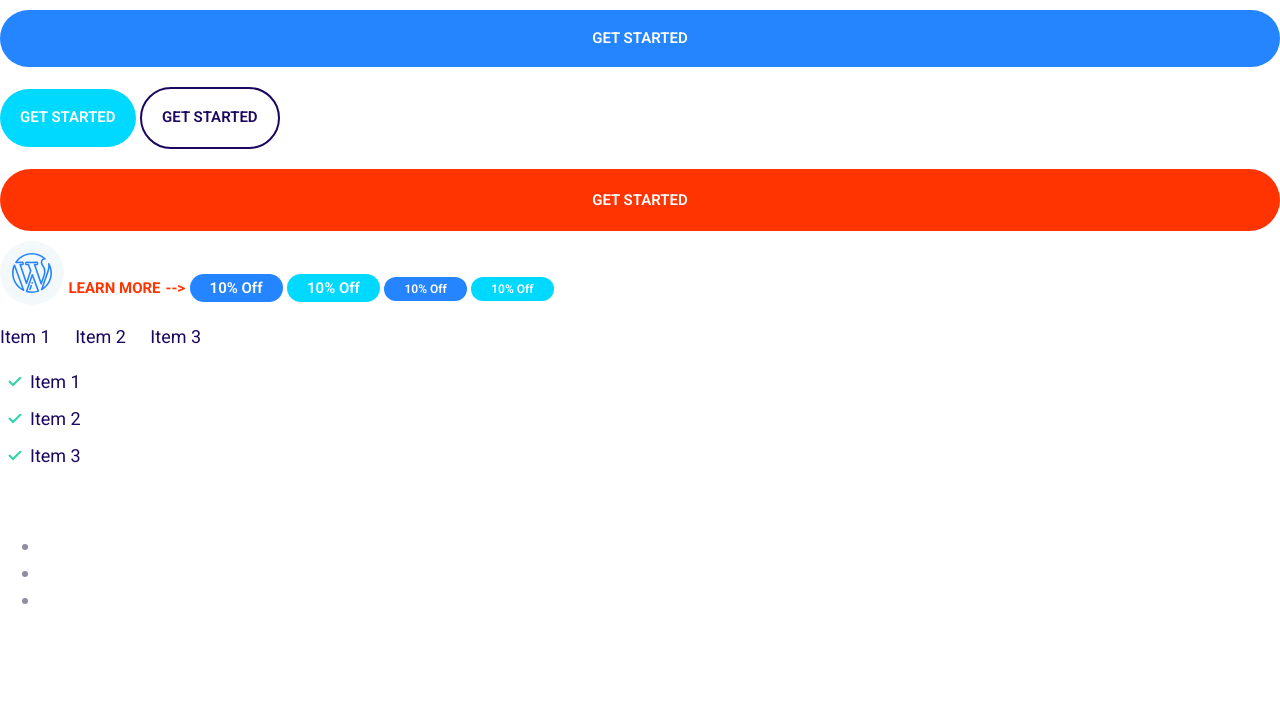
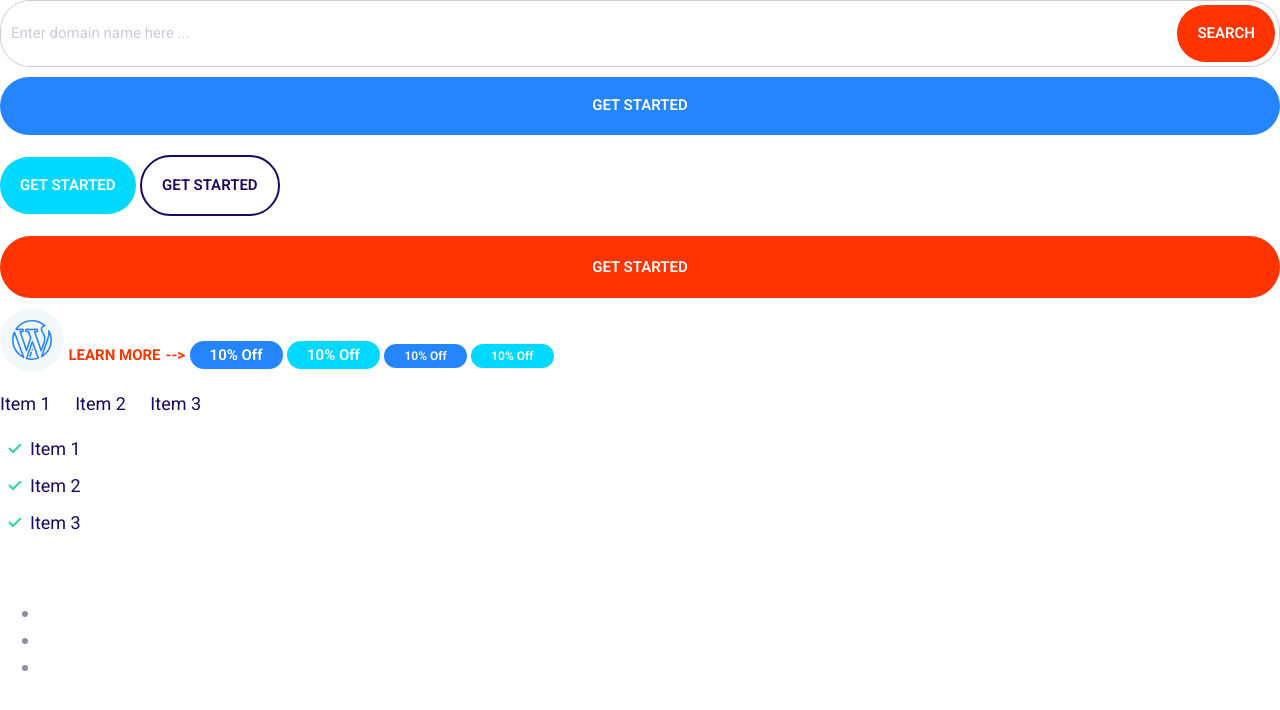
Before and after one commit to pedrobc49/website-project, a plain HTML site: page index.html in a window 1280 px wide. Drawn offline with Linux system fonts and the light colour scheme.

Commit message:
Define input fields

```diff
--- a/css/main.css
+++ b/css/main.css
@@ -7,6 +7,9 @@
 
   --color-headings: #1b0760;
   --color-body: #918ca4;
+
+  --color-border: #ccc;
+  --border-radius: 30px;
 }
 
 /* By default browsers sets elements to border box */
@@ -254,3 +257,42 @@ a {
     font-size: 1.5rem;
   }
 }
+
+/* Inputs */
+
+.input {
+  border-radius: var(--border-radius);
+  border: 1px solid var(--color-border);
+  color: var(--color-headings);
+  font-size: 2rem;
+  outline: 0;
+  padding: 1.5rem 3.5rem;
+}
+
+::placeholder {
+/* A pseudo rule for style the placeholder */
+color: #cdcbd7;
+}
+
+.input-group {
+  border: 1px solid var(--color-border);
+  border-radius: var(--border-radius);
+  display: flex;
+}
+
+.input-group .input {
+  border: 0;
+  flex-grow: 1;
+  padding: 1.5rem 1rem;
+}
+
+.input-group .btn {
+  margin: 4px;
+}
+
+
+@media screen and (min-width: 1024px){
+  .input {
+    font-size: 1.5rem;
+  }
+}
--- a/index.html
+++ b/index.html
@@ -16,6 +16,15 @@
   </head>
 
   <body>
+    <div class="input-group">
+      <input
+        type="text"
+        class="input"
+        placeholder="Enter domain name here ..."
+      />
+      <button class="btn btn--accent">Search</button>
+    </div>
+
     <button class="btn btn--primary btn--block">Get started</button>
     <button class="btn btn--secondary">Get started</button>
     <button class="btn btn--outline">Get started</button>
```
